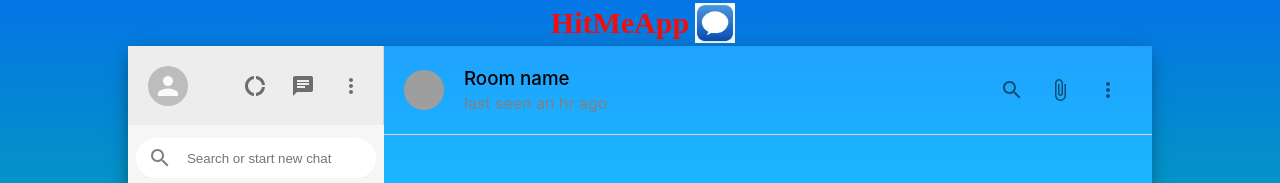
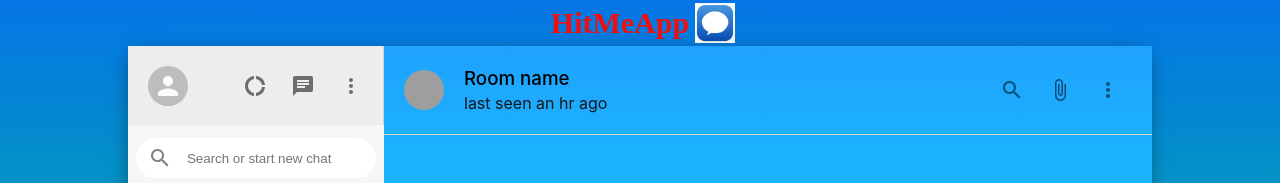
Before and after one commit to DevBees/HitMeApp, a React (Create React App) app: page / in a window 1280 px wide. Shown: the top 183 px of the page. Built offline with nearby package versions, Linux system fonts and the light colour scheme; grey boxes are pictures that could not be loaded.

Commit message:
Add files via upload

```diff
--- a/src/Chat.css
+++ b/src/Chat.css
@@ -21,5 +21,5 @@
 }
 
 .chat__headerInfo > p{
-    color: gray;
+    color: rgb(24, 22, 22);
 }
```
